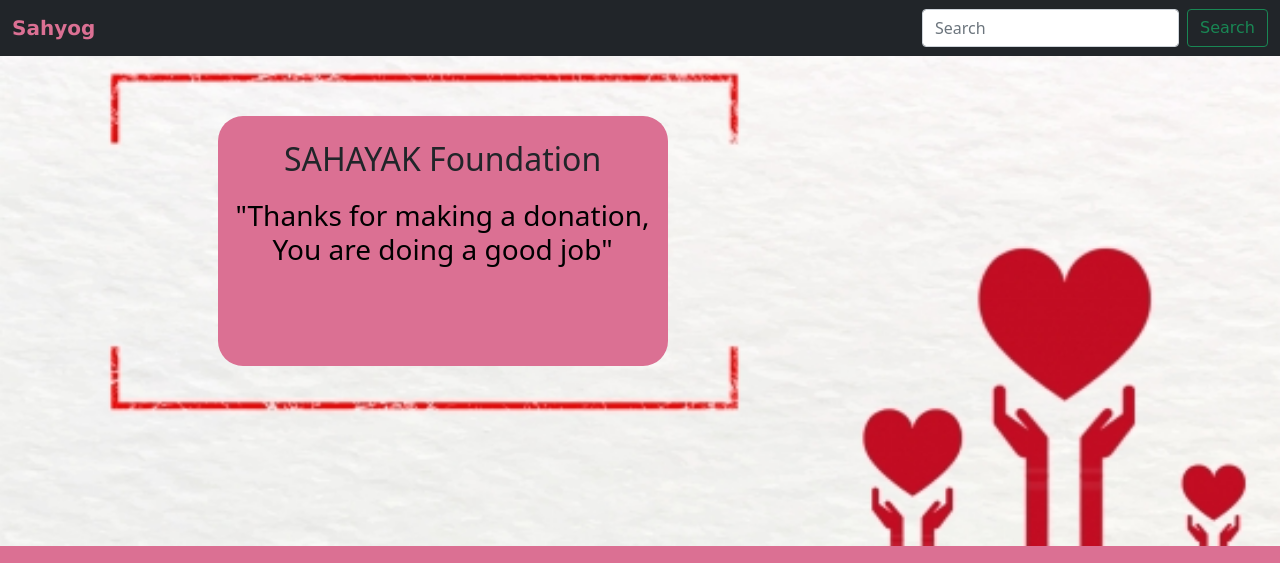
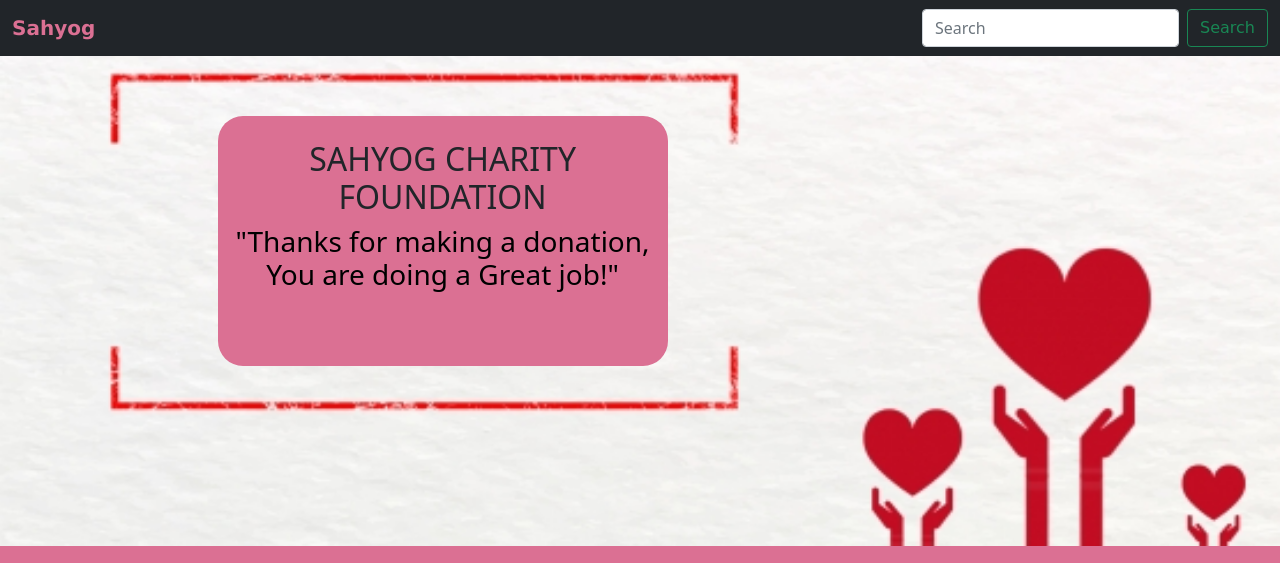
Before and after one commit to prashant16oct/Payment-donation, a plain HTML site: page donate.html in a window 1280 px wide. Shown: the top 563 px of the page. Drawn offline with nearby package versions, Linux system fonts and the light colour scheme.

Commit message:
Add files via upload

```diff
--- a/donate.html
+++ b/donate.html
@@ -26,10 +26,11 @@
 
     <!-------------donate box------------------>
       <div class="container donatebox">
-        <br>
-        <h2>SAHAYAK Foundation</h2>
+        <br><center>
+        <h2>SAHYOG CHARITY FOUNDATION</h2>
          <a class="testing">
-          <h3>"Thanks for making a donation, You are doing a good job"</h3>
+          <h3>"Thanks for making a donation, You are doing a Great job!"</h3>
+        </center>
 <!-----------------------donate button--------------------->
 <form><script src="https://checkout.razorpay.com/v1/payment-button.js" data-payment_button_id="pl_HBsJbHWvDR9qCg" async> </script> </form>
 
```
